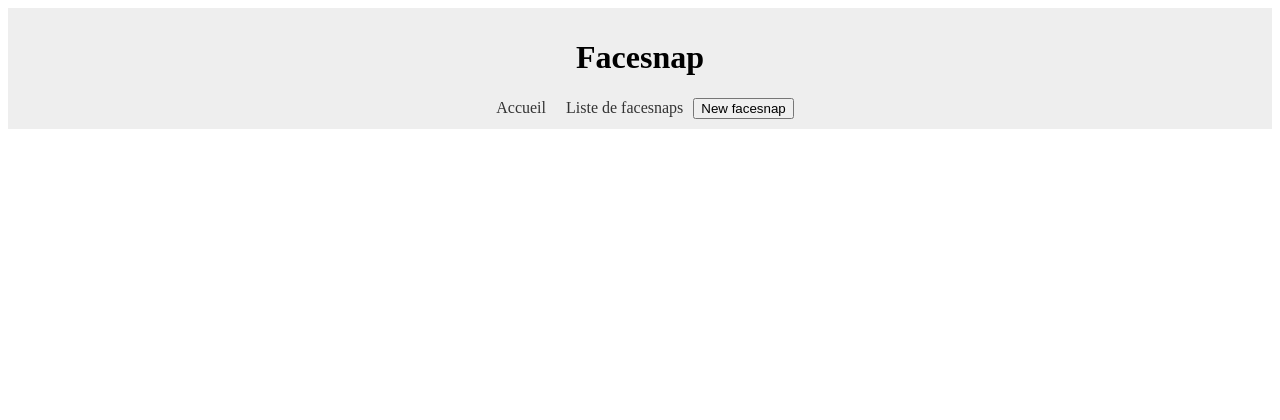
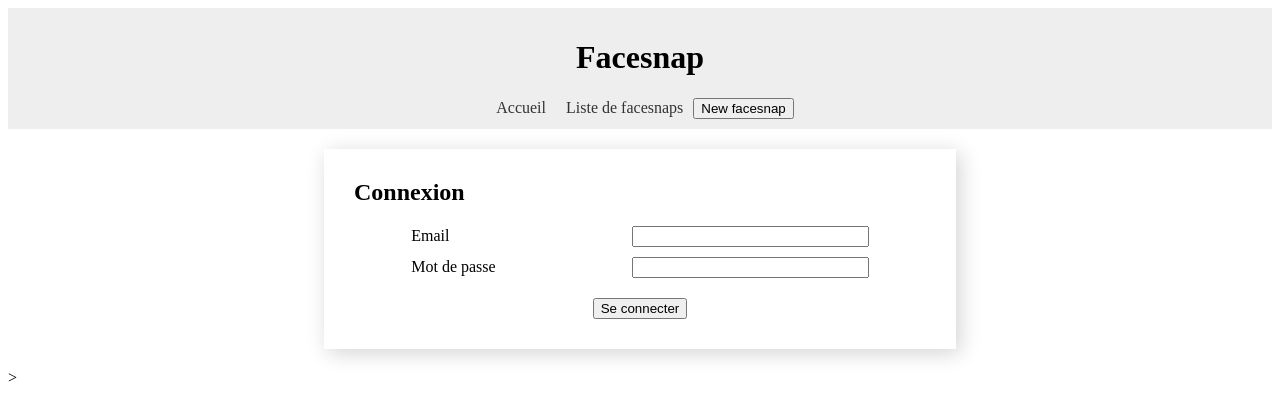
Before and after one commit to adrienjacob1/my-app, an Angular app: page /auth/login in a window 1280 px wide. Before the commit this address led to /. Shown: the top 420 px of the page. Built offline with nearby package versions, Linux system fonts and the light colour scheme.

Commit message:
Commit login (guard fait le tri entre requete pour savoir si on connecte ou non )

```diff
--- a/src/app/app.module.ts
+++ b/src/app/app.module.ts
@@ -6,6 +6,7 @@
 import { CoreModule } from './core/core.module';
 import { LandingPageModule } from './landing-page/landing-page.module';
 import { FaceSnapsModule } from './face-snaps/face-snaps.module';
+import { AuthModule } from './auth/auth.module';
 
 @NgModule({
   declarations: [
@@ -16,7 +17,8 @@
     AppRoutingModule,
     CoreModule,
     LandingPageModule,
-    FaceSnapsModule
+    FaceSnapsModule,
+    AuthModule
   ],
   bootstrap: [AppComponent]
 })
--- /dev/null
+++ b/src/app/auth/auth-routing.module.ts
@@ -0,0 +1,20 @@
+import { NgModule } from "@angular/core";
+import { RouterModule, Routes } from "@angular/router";
+import { LoginComponent } from "./components/login/login.component";
+
+
+const routes: Routes = [{
+    path: "auth/login", component: LoginComponent
+}];
+
+@NgModule ({
+    imports: [
+        RouterModule.forChild(routes)
+    ],
+
+    exports: [
+        RouterModule
+    ]
+})
+
+export class AuthRoutingModule {}
--- /dev/null
+++ b/src/app/auth/components/login/login.component.html
@@ -0,0 +1,16 @@
+<div class="form-card">
+    <h2>Connexion</h2>
+    <div class="form-group">
+        <label for="email">Email</label>
+        <input type="email" id="email">
+    </div>
+
+    <div class="form-group">
+        <label for="password">Mot de passe</label>
+        <input type="password" id="password">
+    </div>
+
+    <div class="action-buttons">
+        <button (click)="onLogin()">Se connecter</button>
+    </div>
+</div>>
--- /dev/null
+++ b/src/app/auth/components/login/login.component.scss
@@ -0,0 +1,28 @@
+.form-card {
+    box-sizing: border-box;
+    width: 50%;
+    margin: 20px auto;
+    padding: 10px 30px;
+    box-shadow: lightgray 4px 4px 20px;
+}
+
+.form-group {
+    margin: 10px auto;
+    width: 80%;
+    display: flex;
+    align-items: center;
+    justify-content: space-between;
+}
+
+input {
+    width: 50%;
+}
+
+.action-buttons {
+    width: 100%;
+}
+
+button {
+    display: block;
+    margin: 20px auto;
+}
--- /dev/null
+++ b/src/app/auth/components/login/login.component.ts
@@ -0,0 +1,26 @@
+import { Component, OnInit } from '@angular/core';
+import { Router } from '@angular/router';
+import { AuthService } from 'src/app/core/services/auth.service';
+
+@Component({
+  selector: 'app-login',
+  templateUrl: './login.component.html',
+  styleUrls: ['./login.component.scss']
+})
+export class LoginComponent implements OnInit {
+
+  constructor(private auth: AuthService,
+              private router: Router) {}
+
+
+  ngOnInit(): void {
+
+  }
+
+  onLogin() {
+    this.auth.login();
+    this.router.navigateByUrl("/facesnaps");
+  }
+
+
+}
--- /dev/null
+++ b/src/app/core/guards/auth.guards.ts
@@ -0,0 +1,23 @@
+import { ActivatedRouteSnapshot, CanActivate, Router, RouterStateSnapshot, UrlTree } from "@angular/router";
+import { AuthService } from "../services/auth.service";
+import { Injectable } from "@angular/core";
+
+@Injectable({
+    providedIn: "root"
+})
+
+export class AuthGuard implements CanActivate {
+    constructor(private auth: AuthService,
+                private router: Router) {}
+
+    canActivate(route: ActivatedRouteSnapshot, state: RouterStateSnapshot): boolean {
+        const token = this.auth.getToken();
+
+        if (token) {
+            return true;
+        } else {
+            this.router.navigateByUrl("auth/login");
+            return false;
+        }
+    }
+}
--- a/src/app/core/services/auth.service.ts
+++ b/src/app/core/services/auth.service.ts
@@ -8,7 +8,12 @@
 
 
 export class AuthService {
-    private token = "MyFakeToken";
+
+    private token!: string;
+
+    login() {
+        this.token = "MyFakeToken";
+    }
 
     getToken(): string {
         return this.token;
```
Also changed, not shown: src/app/app-routing.module.ts (+4 -3 lines), src/app/auth/auth.module.ts (added, +17 -0 lines), 1 other file (tests, documents, lock files or other folders).
